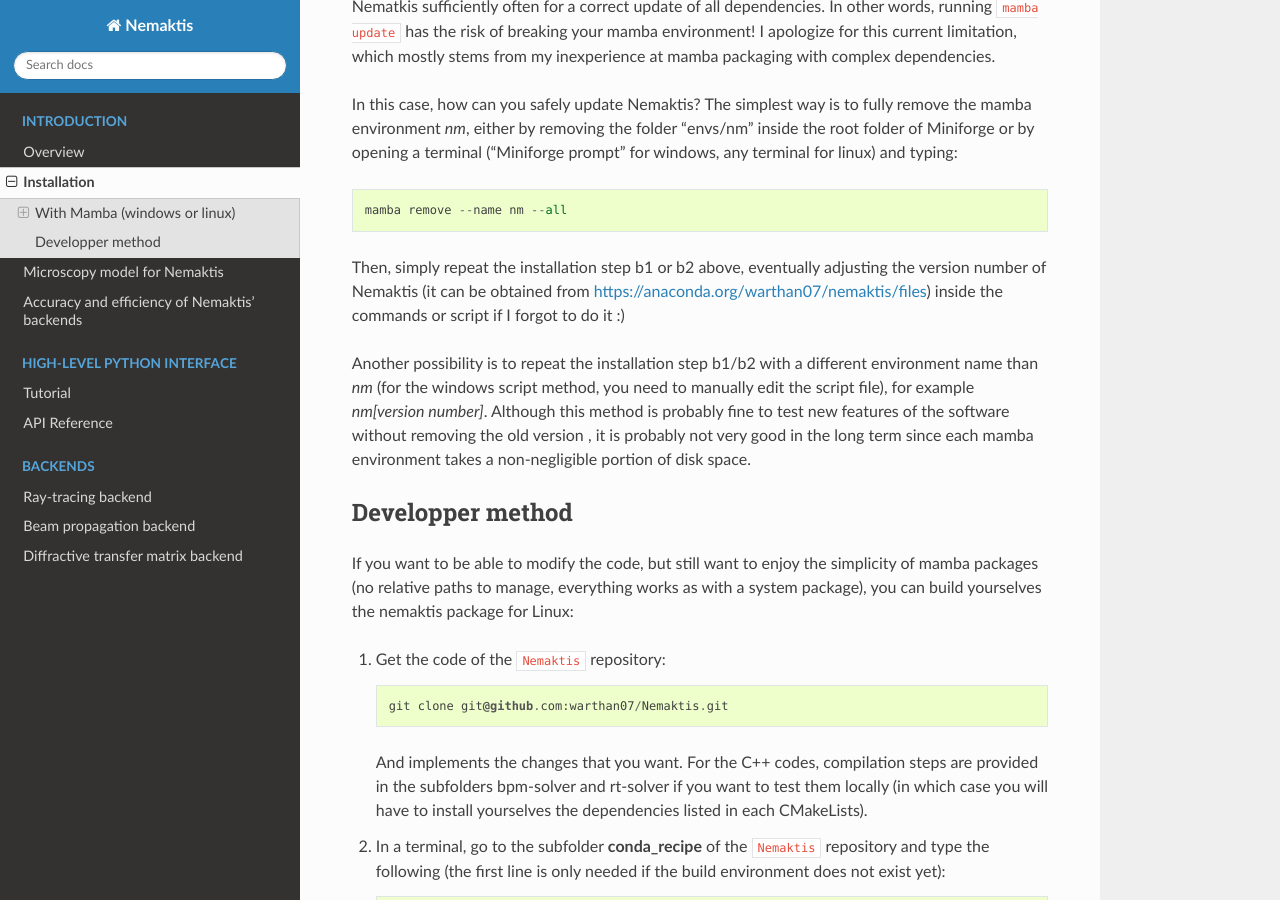
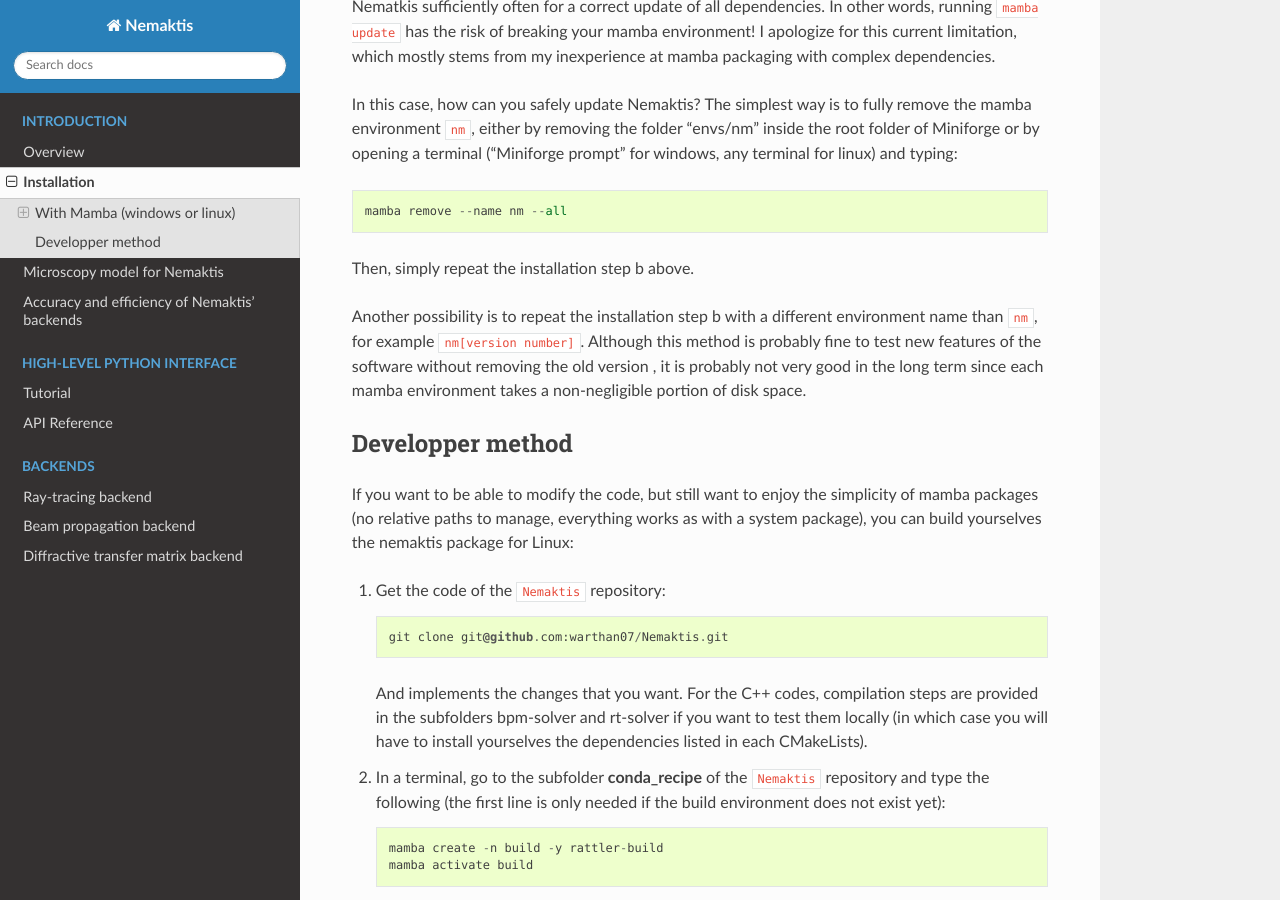
Before and after one commit to warthan07/Nemaktis, a Sphinx documentation site: the page built from doc/source/intro/installation.rst, in a window 1280 px wide and 900 px high, scrolled down 1557 px. Built offline with Sphinx 7.4.7 and the Read the Docs theme 3.1.0, drawn with Linux system fonts in a browser that asks for light colours; the version number could not be read and is left out.

Commit message:
fixed doc mistake

```diff
--- a/doc/source/intro/installation.rst
+++ b/doc/source/intro/installation.rst
@@ -71,21 +71,18 @@ apologize for this current limitation, which mostly stems from my inexperience a
 packaging with complex dependencies.
 
 In this case, how can you safely update Nemaktis? The simplest way is to fully remove the
-mamba environment *nm*, either by removing the folder "envs/nm" inside the root folder of
+mamba environment ``nm``, either by removing the folder "envs/nm" inside the root folder of
 Miniforge or by opening a terminal ("Miniforge prompt" for windows, any terminal for linux)
 and typing: ::
 
   mamba remove --name nm --all
 
-Then, simply repeat the installation step b1 or b2 above, eventually adjusting the version
-number of Nemaktis (it can be obtained from https://anaconda.org/warthan07/nemaktis/files)
-inside the commands or script if I forgot to do it :)
+Then, simply repeat the installation step b above.
 
-Another possibility is to repeat the installation step b1/b2 with a different environment
-name than *nm* (for the windows script method, you need to manually edit the script file),
-for example *nm[version number]*. Although this method is probably fine to test new features
-of the software without removing the old version , it is probably not very good in the long
-term since each mamba environment takes a non-negligible portion of disk space.
+Another possibility is to repeat the installation step b with a different environment name
+than ``nm``, for example ``nm[version number]``. Although this method is probably fine to
+test new features of the software without removing the old version , it is probably not very
+good in the long term since each mamba environment takes a non-negligible portion of disk space.
 
 Developper method
 -----------------
```
